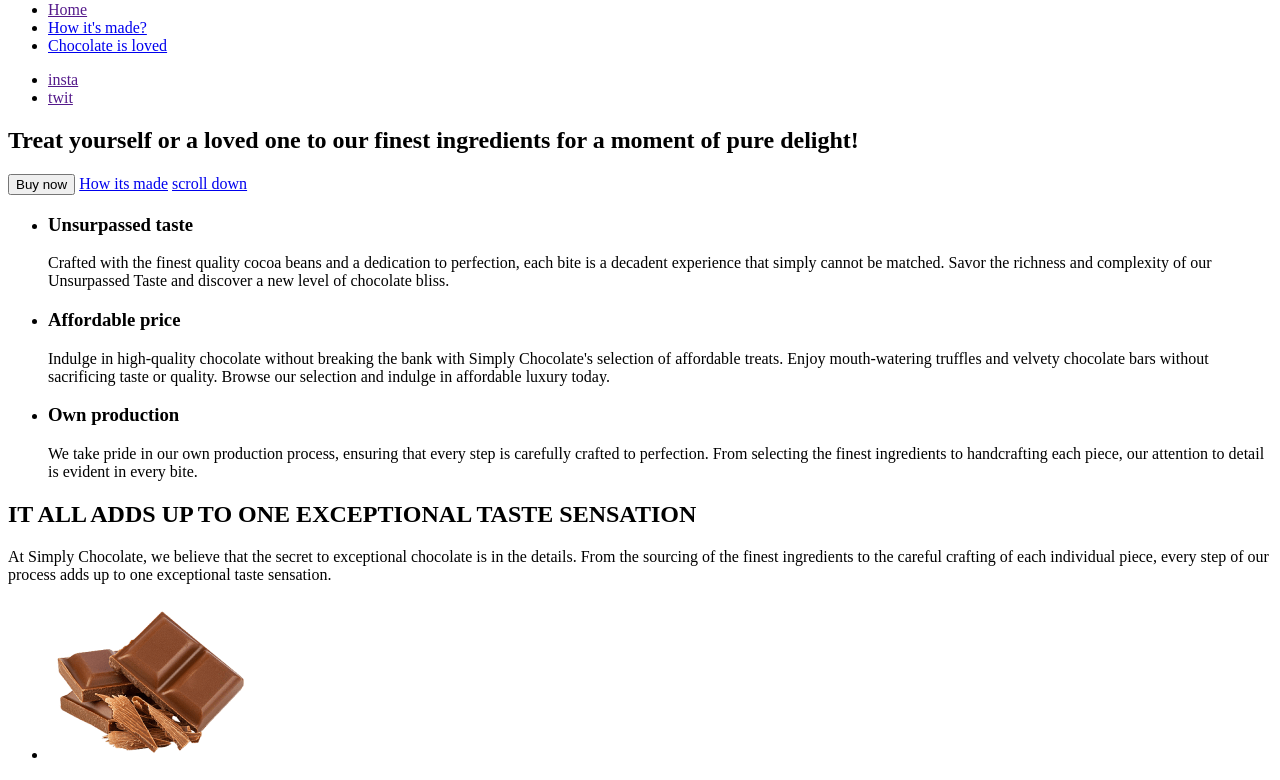
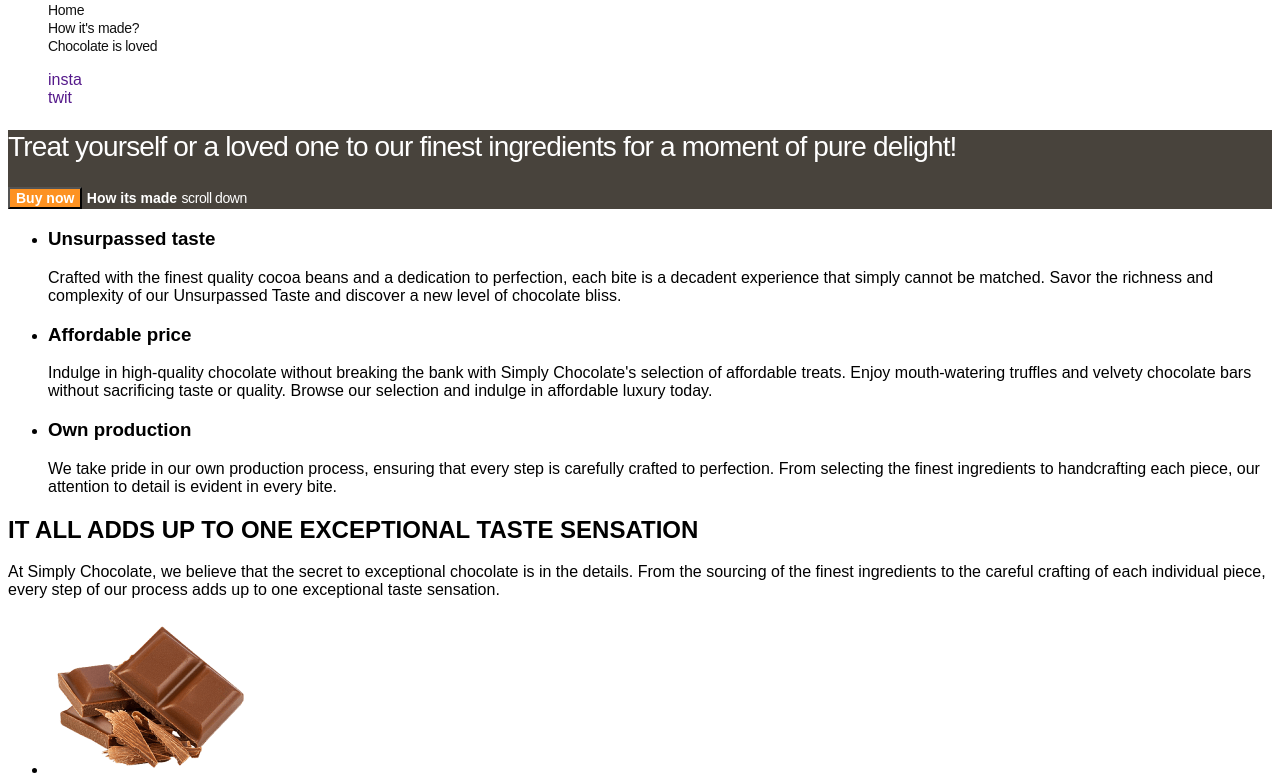
Before and after one commit to olgalis/fs-93-2, a plain HTML site: page index.html in a window 1280 px wide. Shown: the part 51-831 px from the top of the page. Drawn offline with Linux system fonts and the light colour scheme.

Commit message:
bis pause

```diff
--- /dev/null
+++ b/css/styles.css
@@ -0,0 +1,69 @@
+body{
+    font-family: 'Montserrat', sans-serif;
+}
+
+.link{
+    text-decoration: none;
+}
+.list{
+    list-style: none;
+}
+/* -----------------HEADER ----------------------  */
+.header-logo{
+color: #111;
+font-size: 18px;
+font-weight: 700;
+line-height: 1.11;
+letter-spacing: -0.03em;
+}
+
+.header-logo-accent{
+    font-style: italic;
+}
+
+.header-menu-link{
+color: #111;
+font-size: 14px;
+font-style: normal;
+font-weight: 500;
+line-height: 1.14;
+letter-spacing: -0.02em;
+}
+
+.header-menu-link:hover,
+.header-menu-link:focus{
+    color: #FD9222;
+    }
+
+/* -------------------HERO----------- */
+.hero {background-color: #48433c;
+}
+.hero-titel {color: #FFF;
+    font-size: 28px;
+    font-weight: 500;
+    line-height: 1.21;
+    letter-spacing: -0.03em;
+}
+.hero-btn {
+    color: #FFF;
+font-family: inherit;
+font-size: 14px;
+font-weight: 600;
+background: #FD9222;
+cursor: pointer;
+
+}
+.hero-link {
+    color: #FFF;
+font-size: 14px;
+font-weight: 600;
+}
+
+.hero-down {
+color: #FFF;
+font-size: 14px;
+font-style: normal;
+font-weight: 500;
+line-height: 1.29;
+letter-spacing: -0.03em;
+}
--- a/index.html
+++ b/index.html
@@ -4,30 +4,36 @@
     <meta charset="UTF-8">
     <meta name="viewport" content="width=device-width, initial-scale=1.0">
     <title>Simply Chocolate</title>
+    <link rel="preconnect" href="https://fonts.googleapis.com">
+    <link rel="preconnect" href="https://fonts.gstatic.com" crossorigin>
+    <link href="https://fonts.googleapis.com/css2?family=Raleway:wght@700&family=Roboto:wght@400;500;700;900&display=swap" rel="stylesheet">
+    <link rel="stylesheet" href="./css/styles.css">
 </head>
 <body>
-    <header>
-        <a href="">SIMPLY CHOCOLATE <img src="./images/logo-icon.svg" alt="logo icon"/></a>
-        <nav>
-            <ul>
-                <li><a href="">Home</a></li>
-                <li><a href="#made">How it's made?</a></li>
-                <li><a href="#chocolate">Chocolate is loved</a></li>
+    <header class="header">
+        <nav class="header-navigation"></nav>
+        <a href="header-logo link"> <span class="header-logo-accent">SIMPLY</span> CHOCOLATE <img src="./images/logo-icon.svg" alt="logo icon"/></a>
+            <ul class="header-menu list">
+                <li class="header-menu-item"><a class="header-menu-link link">Home</a></li>
+                <li class="header-menu-item"><a class="header-menu-link link" href="#made">How it's made?</a></li>
+                <li class="header-menu-item"><a class="header-menu-link link" href="#chocolate">Chocolate is loved</a></li>
             </ul>
-            <ul>
-                <li><a href="" aria-label="instagram" target="_blank" rel="noopener noreferrer">insta</a></li>
-                <li><a href="" aria-label="twitter" target="_blank" rel="noopener noreferrer">twit</a></li>
+            <ul class="header-socials list">
+                <li class="header-socials-item">
+                    <a class="header-social-link link" href="" aria-label="instagram" target="_blank" rel="noopener noreferrer">insta</a></li>
+                <li class="header-socials-item">
+                    <a class="header-social-link link" href="" aria-label="twitter" target="_blank" rel="noopener noreferrer">twit</a></li>
             </ul>
         </nav>
      </header>
     <main>
-        <section>
-            <h2>Treat yourself or a loved one to
+        <section class="hero">
+            <h2 class="hero-titel">Treat yourself or a loved one to
                 our finest ingredients for a moment
                 of pure delight!</h2>
-            <button type="button">Buy now</button>
-            <a href="#made">How its made</a>
-            <a href="#footer">scroll down</a>
+            <button type="button" class="hero-btn">Buy now</button>
+            <a href="#made" class="hero-link link">How its made</a>
+            <a href="#footer" class="hero-down link">scroll down</a>
         </section>
      <section >
         <h2 hidden>Advantages</h2>
```
Lines whose indentation alone changed are shown as unchanged.
